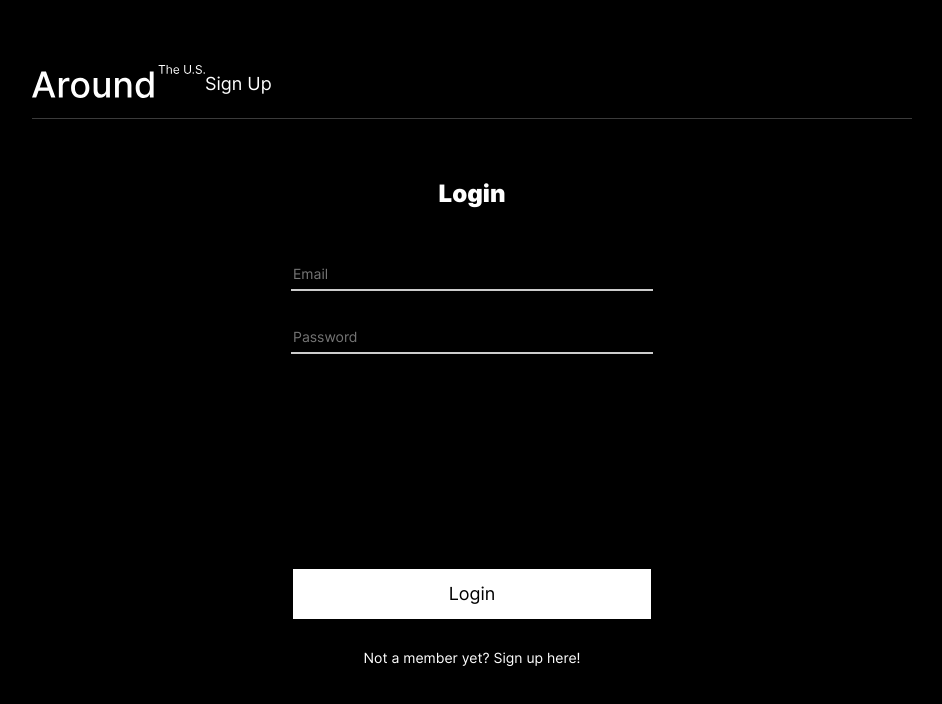
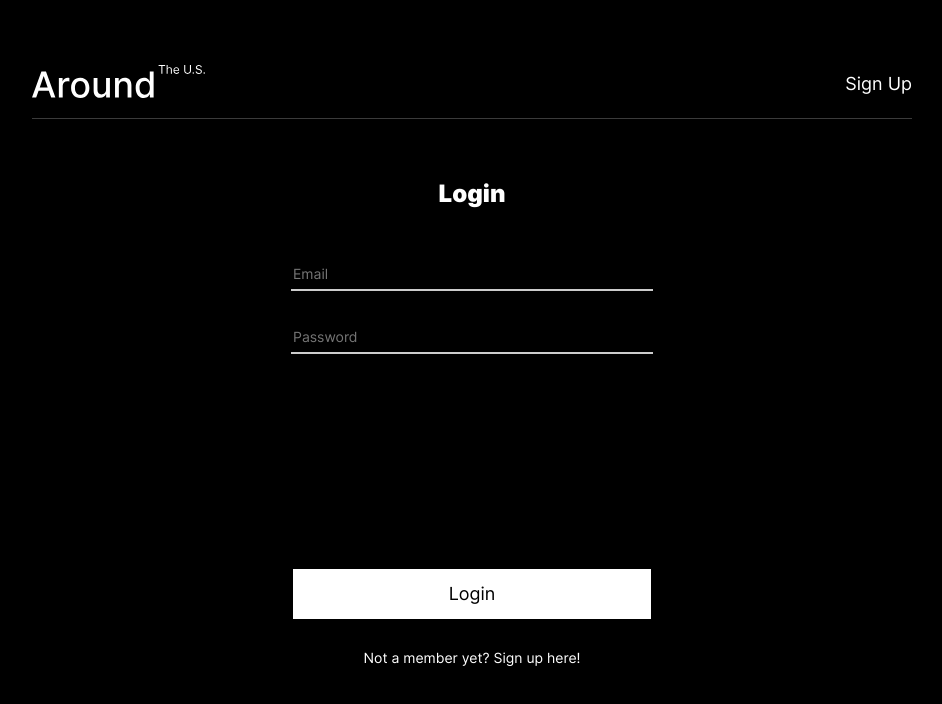
Before and after one commit to IlanBrof/react-around-auth, a React app: page /login in a window 1280 px wide. Shown: the whole page, without its empty margins (168-1110 px from the left). Built offline with nearby package versions, Linux system fonts and the light colour scheme; no server answers.

Commit message:
Project14_itr1

```diff
--- a/package.json
+++ b/package.json
@@ -1,7 +1,7 @@
 {
   "name": "around-react",
   "version": "0.1.0",
-  "homepage": "https://ilanbrof.github.io/around-react",
+  "homepage": "https://ilanbrof.github.io/react-around-auth",
   "private": true,
   "dependencies": {
     "@testing-library/jest-dom": "^5.16.2",
--- a/src/blocks/header/__alignment/header__alignment.css
+++ b/src/blocks/header/__alignment/header__alignment.css
@@ -3,6 +3,7 @@
     flex-direction: row;
     justify-content: space-between;
     align-items: center;
+    width: 100%;
 }
 
 @media screen and (max-width:480px) {
```
